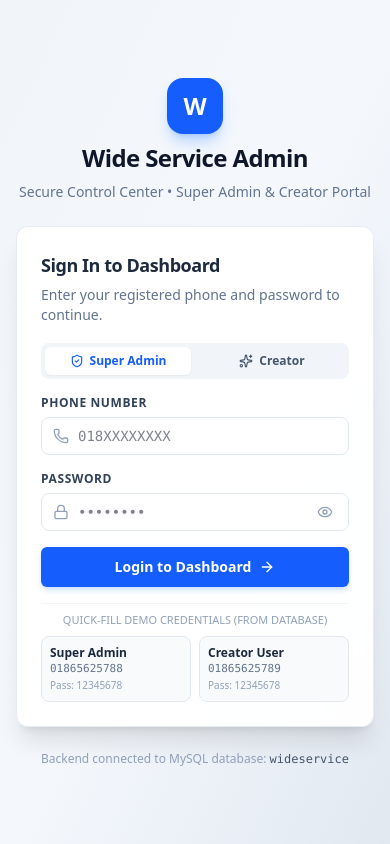
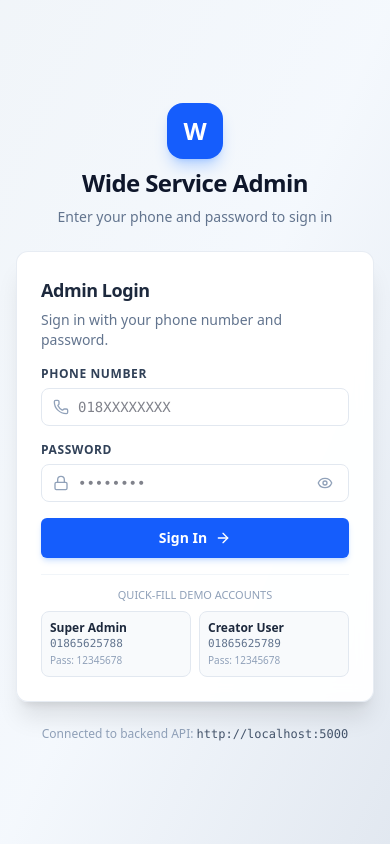
Before and after one commit to sagorsohel/wide-service-admin, a React (Vite) app: page / in a window 390 px wide. Built offline with nearby package versions, Linux system fonts and the light colour scheme.

Commit message:
refactor: simplify login to pure phone and password credentials

```diff
--- a/src/pages/LoginPage.tsx
+++ b/src/pages/LoginPage.tsx
@@ -1,6 +1,6 @@
 import React, { useState, useEffect } from "react";
 import { useNavigate } from "react-router-dom";
-import { Phone, Lock, Eye, EyeOff, ShieldCheck, Sparkles, AlertCircle, ArrowRight, Loader2 } from "lucide-react";
+import { Phone, Lock, Eye, EyeOff, AlertCircle, ArrowRight, Loader2 } from "lucide-react";
 import { Button } from "@/components/ui/button";
 import { Card, CardContent, CardDescription, CardHeader, CardTitle } from "@/components/ui/card";
 import { useLoginMutation } from "@/redux/api/authApi";
@@ -15,41 +15,35 @@ export const LoginPage: React.FC = () => {
   const [phone, setPhone] = useState("");
   const [password, setPassword] = useState("");
   const [showPassword, setShowPassword] = useState(false);
-  const [activeRoleTab, setActiveRoleTab] = useState<"superadmin" | "creator">("superadmin");
   const [errorMessage, setErrorMessage] = useState<string | null>(null);
 
   const [login, { isLoading }] = useLoginMutation();
 
-  // If already authenticated, redirect to /dashboard
+  // Redirect to dashboard if already logged in
   useEffect(() => {
     if (isAuthenticated) {
       navigate("/dashboard", { replace: true });
     }
   }, [isAuthenticated, navigate]);
 
-  const handleQuickFill = (role: "superadmin" | "creator") => {
-    setActiveRoleTab(role);
+  const handleFillCredentials = (phoneVal: string, passVal: string) => {
+    setPhone(phoneVal);
+    setPassword(passVal);
     setErrorMessage(null);
-    if (role === "superadmin") {
-      setPhone("01865625788");
-      setPassword("12345678");
-    } else {
-      setPhone("01865625789");
-      setPassword("12345678");
-    }
   };
 
   const handleSubmit = async (e: React.FormEvent) => {
     e.preventDefault();
     setErrorMessage(null);
 
-    if (!phone || !password) {
+    const trimmedPhone = phone.trim();
+    if (!trimmedPhone || !password) {
       setErrorMessage("Please enter both phone number and password");
       return;
     }
 
     try {
-      const response = await login({ phone: phone.trim(), password }).unwrap();
+      const response = await login({ phone: trimmedPhone, password }).unwrap();
 
       if (response.success && response.data) {
         dispatch(
@@ -64,9 +58,10 @@ export const LoginPage: React.FC = () => {
             token: response.data.token,
           })
         );
+        // Navigate based on successful credentials
         navigate("/dashboard", { replace: true });
       } else {
-        setErrorMessage(response.message || "Login failed. Please check credentials.");
+        setErrorMessage(response.message || "Invalid phone number or password.");
       }
     } catch (err: any) {
       const msg = err?.data?.message || err?.message || "Invalid phone number or password from database.";
@@ -86,43 +81,17 @@ export const LoginPage: React.FC = () => {
             Wide Service Admin
           </h1>
           <p className="text-sm text-slate-500">
-            Secure Control Center • Super Admin & Creator Portal
+            Enter your phone and password to sign in
           </p>
         </div>
 
         {/* Login Card */}
         <Card className="shadow-xl border-slate-200/80 bg-white/95 backdrop-blur">
           <CardHeader className="pb-4">
-            <CardTitle className="text-lg text-slate-800">Sign In to Dashboard</CardTitle>
+            <CardTitle className="text-lg text-slate-800">Admin Login</CardTitle>
             <CardDescription>
-              Enter your registered phone and password to continue.
+              Sign in with your phone number and password.
             </CardDescription>
-
-            {/* Role Switcher Tabs */}
-            <div className="grid grid-cols-2 gap-2 p-1 bg-slate-100 rounded-lg mt-3">
-              <button
-                type="button"
-                onClick={() => handleQuickFill("superadmin")}
-                className={`py-1.5 text-xs font-semibold rounded-md transition-all flex items-center justify-center gap-1.5 ${
-                  activeRoleTab === "superadmin"
-                    ? "bg-white text-blue-600 shadow-xs"
-                    : "text-slate-600 hover:text-slate-900"
-                }`}
-              >
-                <ShieldCheck className="w-3.5 h-3.5" /> Super Admin
-              </button>
-              <button
-                type="button"
-                onClick={() => handleQuickFill("creator")}
-                className={`py-1.5 text-xs font-semibold rounded-md transition-all flex items-center justify-center gap-1.5 ${
-                  activeRoleTab === "creator"
-                    ? "bg-white text-indigo-600 shadow-xs"
-                    : "text-slate-600 hover:text-slate-900"
-                }`}
-              >
-                <Sparkles className="w-3.5 h-3.5" /> Creator
-              </button>
-            </div>
           </CardHeader>
 
           <CardContent className="space-y-4 pt-0">
@@ -155,11 +124,9 @@ export const LoginPage: React.FC = () => {
 
               {/* Password Field */}
               <div className="space-y-1.5">
-                <div className="flex items-center justify-between">
-                  <label className="text-xs font-semibold text-slate-700 uppercase tracking-wider block">
-                    Password
-                  </label>
-                </div>
+                <label className="text-xs font-semibold text-slate-700 uppercase tracking-wider block">
+                  Password
+                </label>
                 <div className="relative">
                   <Lock className="w-4 h-4 absolute left-3 top-1/2 -translate-y-1/2 text-slate-400" />
                   <input
@@ -188,25 +155,25 @@ export const LoginPage: React.FC = () => {
               >
                 {isLoading ? (
                   <>
-                    <Loader2 className="w-4 h-4 animate-spin" /> Verifying from Database...
+                    <Loader2 className="w-4 h-4 animate-spin" /> Verifying...
                   </>
                 ) : (
                   <>
-                    Login to Dashboard <ArrowRight className="w-4 h-4" />
+                    Sign In <ArrowRight className="w-4 h-4" />
                   </>
                 )}
               </Button>
             </form>
 
             {/* Quick Demo Fill Buttons */}
-            <div className="pt-2 border-t border-slate-100">
+            <div className="pt-3 border-t border-slate-100">
               <p className="text-[11px] font-medium text-slate-400 uppercase text-center mb-2">
-                Quick-Fill Demo Credentials (From Database)
+                Quick-Fill Demo Accounts
               </p>
               <div className="grid grid-cols-2 gap-2">
                 <button
                   type="button"
-                  onClick={() => handleQuickFill("superadmin")}
+                  onClick={() => handleFillCredentials("01865625788", "12345678")}
                   className="p-2 text-left rounded-lg border border-slate-200 hover:border-blue-400 bg-slate-50 hover:bg-blue-50/50 transition-colors"
                 >
                   <p className="text-xs font-semibold text-slate-800">Super Admin</p>
@@ -216,7 +183,7 @@ export const LoginPage: React.FC = () => {
 
                 <button
                   type="button"
-                  onClick={() => handleQuickFill("creator")}
+                  onClick={() => handleFillCredentials("01865625789", "12345678")}
                   className="p-2 text-left rounded-lg border border-slate-200 hover:border-indigo-400 bg-slate-50 hover:bg-indigo-50/50 transition-colors"
                 >
                   <p className="text-xs font-semibold text-slate-800">Creator User</p>
@@ -230,7 +197,7 @@ export const LoginPage: React.FC = () => {
 
         {/* Footer info */}
         <p className="text-center text-xs text-slate-400">
-          Backend connected to MySQL database: <span className="font-mono text-slate-600">wideservice</span>
+          Connected to backend API: <span className="font-mono text-slate-600">http://localhost:5000</span>
         </p>
       </div>
     </div>
```
